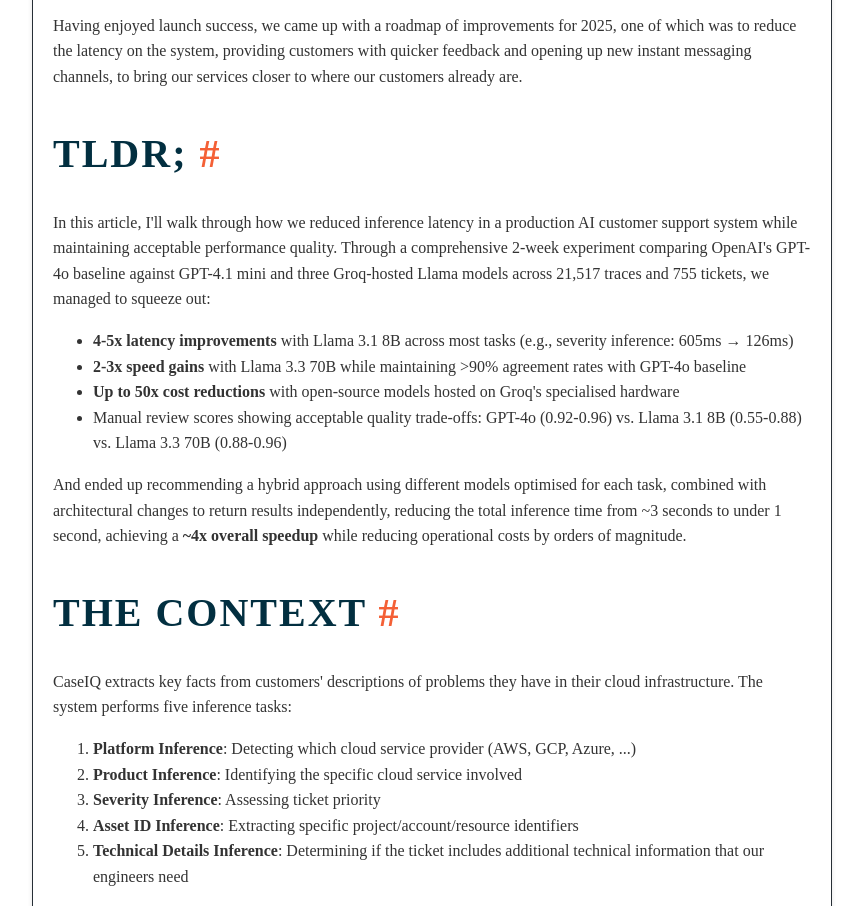
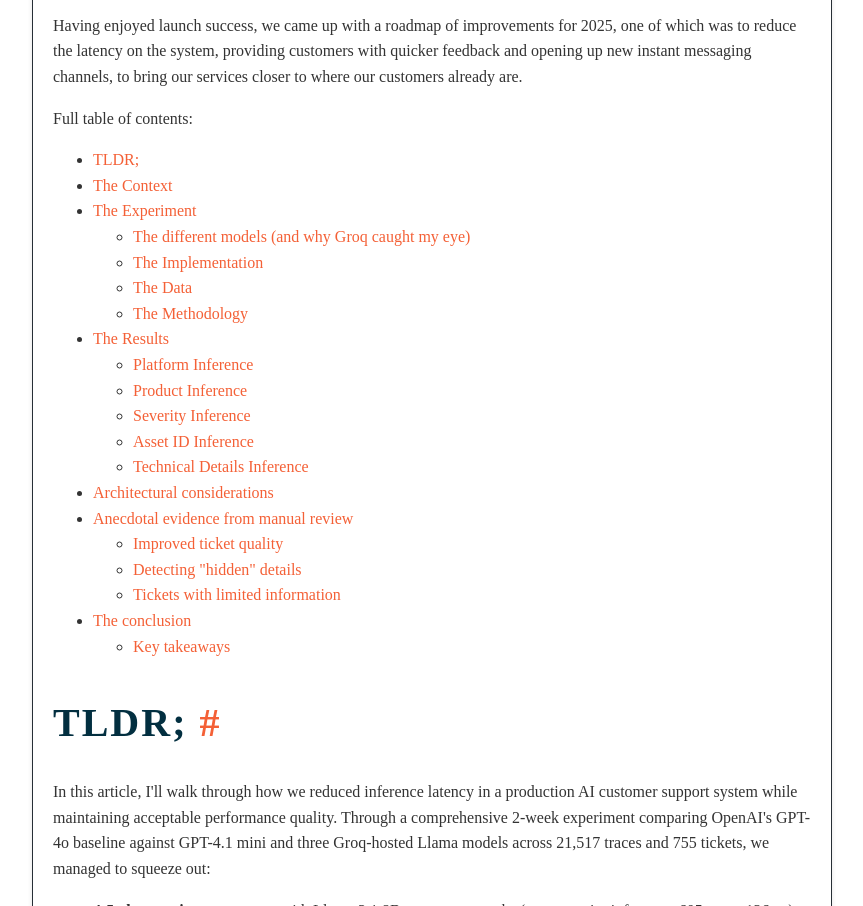
Before and after one commit to matthiasa4/matthiasa4.github.io, an Eleventy site: page src/posts/2025-07-29-caseiq.md in a window 1280 px wide. Shown: the part 1046-1952 px from the top of the page, without its empty margins (208-1071 px from the left). Built offline with nearby package versions, Linux system fonts and the light colour scheme; Eleventy itself is replaced by a stand-in of ours; files that its build step writes are made by us from their sources; a web font is replaced by a local one.

Commit message:
Insert TOC CaseIQ

```diff
--- a/src/posts/2025-07-29-caseiq.md
+++ b/src/posts/2025-07-29-caseiq.md
@@ -19,6 +19,29 @@
 In the initial hackathon, we used the OpenAI company subscription to create an MVP, which rolled out at the end of 2024 and [hit a second version a few months after](https://changelog.doit.com/experience-a-smarter-smoother-support-flow-1FGONW).
 
 Having enjoyed launch success, we came up with a roadmap of improvements for 2025, one of which was to reduce the latency on the system, providing customers with quicker feedback and opening up new instant messaging channels, to bring our services closer to where our customers already are.
+
+Full table of contents:
+- [TLDR;](#tldr)
+- [The Context](#the-context)
+- [The Experiment](#the-experiment)
+  - [The different models (and why Groq caught my eye)](#the-different-models-and-why-groq-caught-my-eye)
+  - [The Implementation](#the-implementation)
+  - [The Data](#the-data)
+  - [The Methodology](#the-methodology)
+- [The Results](#the-results)
+  - [Platform Inference](#platform-inference)
+  - [Product Inference](#product-inference)
+  - [Severity Inference](#severity-inference)
+  - [Asset ID Inference](#asset-id-inference)
+  - [Technical Details Inference](#technical-details-inference)
+- [Architectural considerations](#architectural-considerations)
+- [Anecdotal evidence from manual review](#anecdotal-evidence-from-manual-review)
+  - [Improved ticket quality](#improved-ticket-quality)
+  - [Detecting "hidden" details](#detecting-hidden-details)
+  - [Tickets with limited information](#tickets-with-limited-information)
+- [The conclusion](#the-conclusion)
+  - [Key takeaways](#key-takeaways)
+
 
 # TLDR;
 
```
